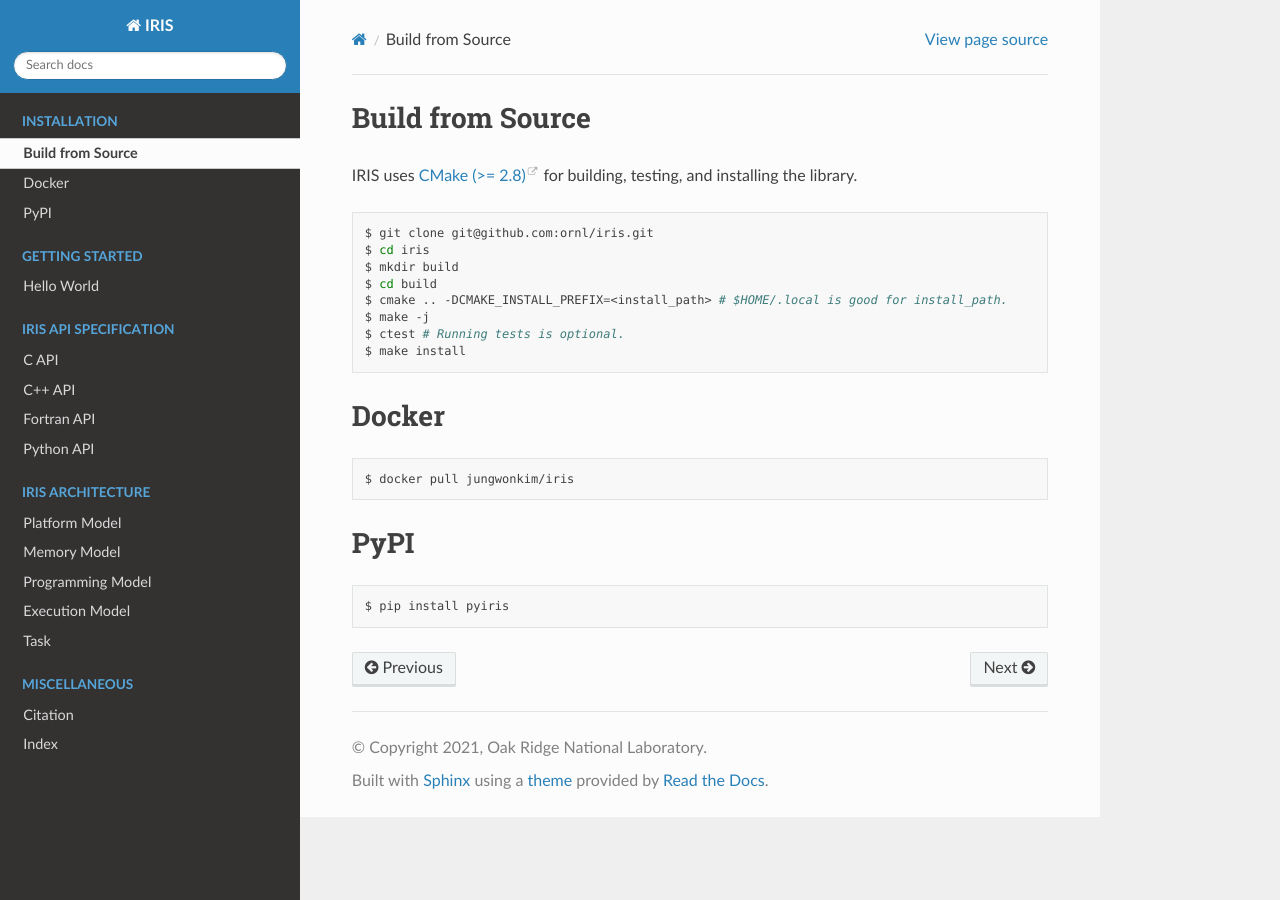
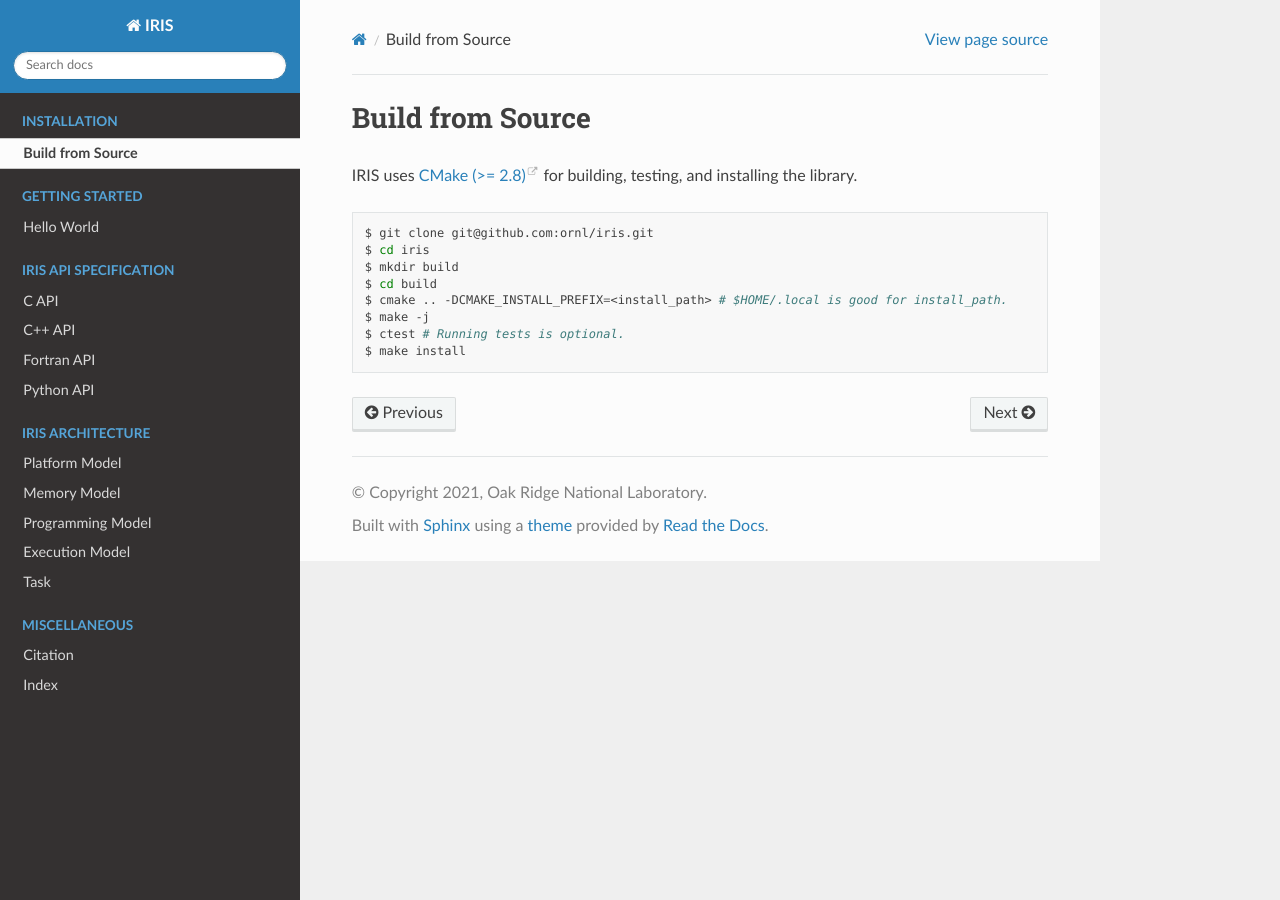
Before and after one commit to jungwonkim/iris-docs2, a Sphinx documentation site: the page built from docs/sphinx/source/installation.rst, in a window 1280 px wide. Built offline with Sphinx 7.4.7 and the Read the Docs theme 2.0.0, drawn with Linux system fonts in a browser that asks for light colours.

Commit message:
jungwonkim -> ornl

```diff
--- a/docs/sphinx/source/installation.rst
+++ b/docs/sphinx/source/installation.rst
@@ -13,21 +13,3 @@ IRIS uses `CMake (>= 2.8) <https://cmake.org>`_ for building, testing, and insta
   $ make -j
   $ ctest # Running tests is optional.
   $ make install
-
-.. index:: ! docker
-
-Docker
-==================
-
-.. code-block:: bash
-
-  $ docker pull jungwonkim/iris
-
-.. index:: ! pip, ! pypi
-
-PyPI
-==================
-
-.. code-block:: bash
-
-  $ pip install pyiris
```
Also changed, not shown: 1 other file.
